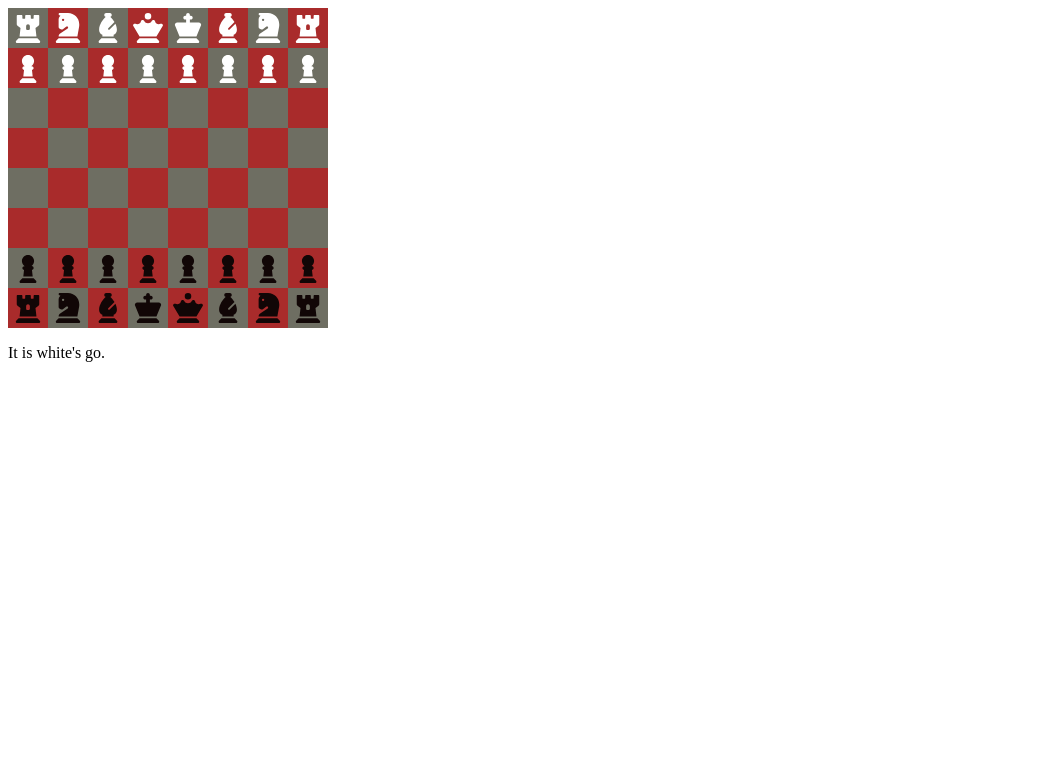
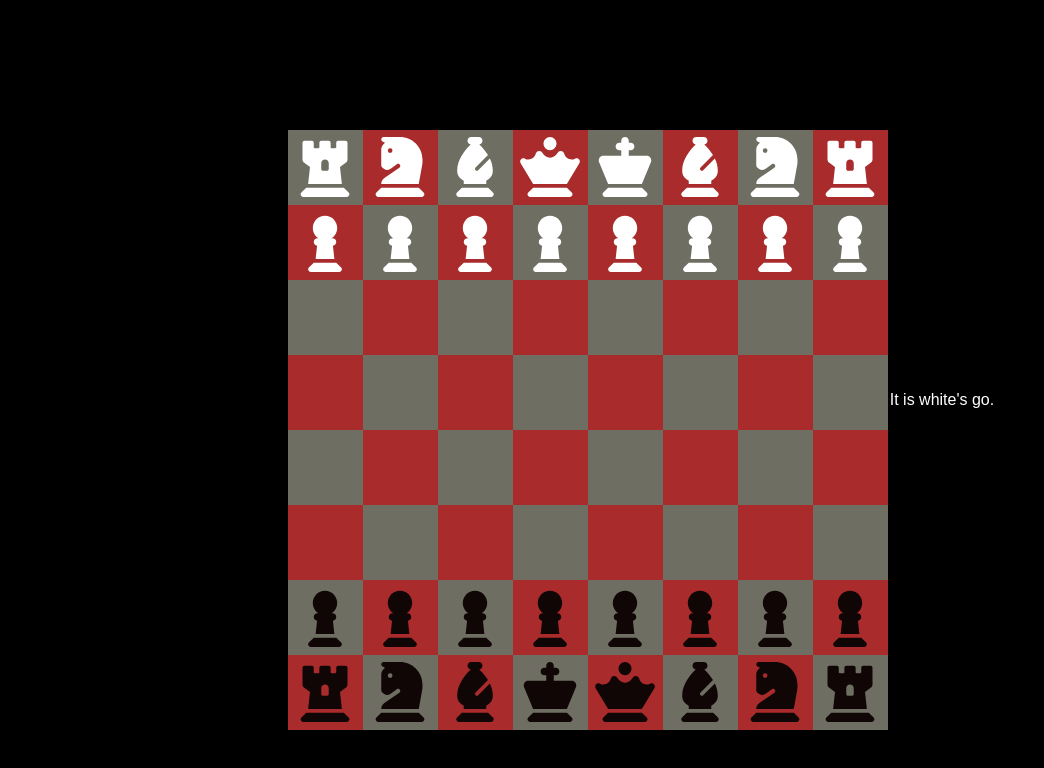
Before and after one commit to RulosS290/CHESS-JavaScript, a plain HTML site: page Chess/chess.html in a window 1280 px wide. Shown: the whole page, without its empty margins (0-1044 px from the left). Drawn offline with Linux system fonts and the light colour scheme.

Commit message:
Avanzando

```diff
--- a/Chess/chess.html
+++ b/Chess/chess.html
@@ -6,6 +6,7 @@
     <link rel="stylesheet" href="stylesChess.css">
 </head>
 <body>
+    <h1>CHESS</h1>
     <div id="gameboard"></div>
     <p>It is <span id="player"></span>'s go.</p>
     <p id="info-display"></p>
--- a/Chess/stylesChess.css
+++ b/Chess/stylesChess.css
@@ -1,36 +1,65 @@
+/* Estilo para el fondo de la página */
+body {
+    background-color: black; /* Fondo negro para la página */
+    color: white; /* Color de texto blanco para el contraste */
+    font-family: Arial, sans-serif; /* Fuente legible */
+    text-align: center; /* Centra el texto en la página */
+    display: flex; /* Usa Flexbox para centrar el contenido */
+    justify-content: center; /* Centra horizontalmente */
+    align-items: center; /* Centra verticalmente */
+    height: 100vh; /* Usa el 100% de la altura de la ventana */
+    margin: 0; /* Elimina el margen predeterminado del body */
+    position: relative; /* Necesario para el posicionamiento absoluto de los hijos */
+}
+
+/* Estilo para el título */
+h1 {
+    position: absolute; /* Posiciona el título de forma absoluta */
+    top: 140px; /* Ajusta el espaciado desde la parte superior de la ventana */
+    left: 47%; /* Centra el título horizontalmente */
+    transform: translateX(-50%); /* Ajusta la posición horizontalmente para centrar */
+    margin: 0; /* Elimina el margen predeterminado del título */
+}
+
+/* Ajusta el tamaño y la posición del tablero de ajedrez */
 #gameboard {
-    width: 320px;
-    height: 320px;
+    width: 600px; /* Tamaño aumentado del tablero */
+    height: 600px; /* Tamaño aumentado del tablero */
     display: flex;
     flex-wrap: wrap;
+    border: 2px solid black; /* Opcional: agrega un borde alrededor del tablero para destacarlo */
+    margin-top: 60px; /* Asegura que el tablero no esté demasiado cerca del título */
 }
 
+/* Ajusta el tamaño de las casillas */
 .square {
-    width: 40px;
-    height: 40px;
+    width: 75px; /* Tamaño aumentado de las casillas */
+    height: 75px; /* Tamaño aumentado de las casillas */
     position: relative;
 }
 
+/* Ajusta el tamaño y el margen de los elementos SVG dentro de las casillas */
 .square svg {
-    height: 30px;
-    width: 30px;
-    margin: 5px;
+    height: 60px; /* Tamaño aumentado de los elementos SVG */
+    width: 60px; /* Tamaño aumentado de los elementos SVG */
+    margin: 7px; /* Ajusta el margen si es necesario */
     position: relative;
     z-index: -9;
 }
 
+/* Asegúrate de que el contenido SVG esté por debajo de los otros elementos */
 path {
     position: relative;
     z-index: -10;
 }
 
+/* Asegúrate de que las piezas de ajedrez estén por encima de los otros elementos */
 .piece {
     position: relative;
     z-index: 9;
 }
 
-
-
+/* Colores para las casillas del tablero */
 .beige {
     background-color: rgb(110, 110, 98);
 }
@@ -39,6 +68,7 @@ path {
     background-color: rgb(169, 43, 43);
 }
 
+/* Colores para las piezas de ajedrez */
 .black {
     fill: rgb(17, 6, 6);
 }
@@ -46,3 +76,8 @@ path {
 .white {
     fill: rgb(255, 255, 255);
 }
+
+
+p {
+    margin: 10px 0; /* Espaciado alrededor de los párrafos */
+}
--- /dev/null
+++ b/Instructions/instructionsStyles.css
@@ -0,0 +1,85 @@
+/* styles.css */
+body {
+    font-family: 'Segoe UI', Tahoma, Geneva, Verdana, sans-serif;
+    margin: 0;
+    padding: 0;
+    background-color: #eaeaea;
+    color: #333;
+
+}
+
+h1 {
+    text-align: center;
+    margin-top: 20px;
+    color: #2c3e50;
+    font-size: 2.5rem;
+    text-shadow: 1px 1px 2px rgba(0,0,0,0.1);
+}
+
+h2 {
+    text-align: center;
+    color: rgba(94, 37, 94, 0.5);
+    border-bottom: 3px solid rgba(94, 37, 94, 0.5);
+    padding-bottom: 10px;
+    margin-bottom: 20px;
+    font-size: 1.75rem;
+}
+
+img {
+    display: block;
+    margin: 0 auto 10px auto;
+    border: 3px solid rgba(94, 37, 94, 0.5);
+    border-radius: 8px;
+    box-shadow: 0 4px 6px rgba(0,0,0,0.1);
+}
+
+p {
+    max-width: 800px;
+    margin: 0 auto 20px auto;
+    padding: 0 20px;
+    line-height: 1.8;
+    font-size: 1.1rem;
+}
+
+.container {
+    width: 90%;
+    max-width: 900px;
+    margin: 20px auto;
+    padding: 20px;
+    background: #fff;
+    border-radius: 10px;
+    box-shadow: 0 6px 12px rgba(0,0,0,0.1);
+}
+
+.container h1, .container h2, .container p {
+    margin-left: 10px;
+    margin-right: 10px;
+}
+
+/* Contenedor para centrar el botón */
+.button-container {
+    display: flex;
+    justify-content: center; /* Centra el botón horizontalmente */
+    align-items: center; /* Centra el botón verticalmente (si es necesario) */
+    padding: 20px 0; /* Agrega un poco de espacio en la parte superior e inferior */
+    margin: 0; /* Elimina el margen por defecto */
+}
+
+a.options {
+    display: inline-block;
+    text-align: center;
+    text-decoration: none;
+    color: #fff; /* Cambia el color del texto según el contraste con el fondo */
+    font-size: 1.2em;
+    margin: 10px;
+    padding: 15px 30px;
+    background-color: rgba(0, 0, 0, 0.7); /* Fondo semitransparente para mejorar la legibilidad */
+    border-radius: 8px; /* Bordes redondeados para parecer un botón */
+    box-shadow: 0 4px 8px rgba(94, 37, 94, 0.5); /* Sombra para el efecto de botón */
+    transition: background-color 0.3s, transform 0.3s;
+}
+
+a.options:hover {
+    background-color: rgba(94, 37, 94, 0.9); /* Color más oscuro al pasar el ratón sobre el botón */
+    transform: scale(1.05); /* Aumenta el tamaño del botón al pasar el ratón */
+}
```
Also changed, not shown: Instructions/instructions.html (added, +42 -0 lines), index.html (+10 -3 lines).
